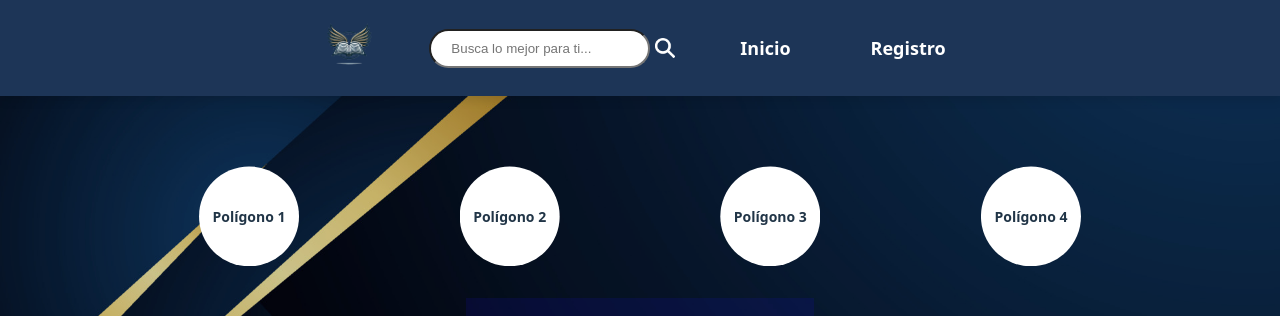
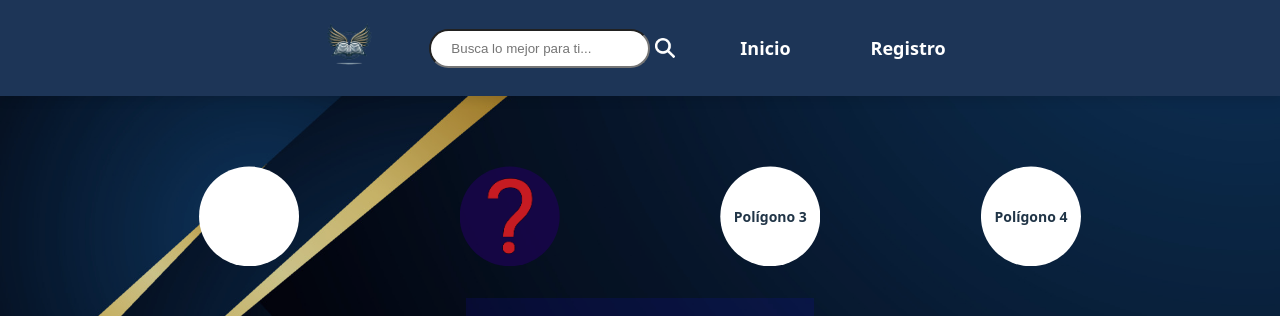
Before and after one commit to Alejost7/Book-Trading, a React (Vite) app: page / in a window 1280 px wide. Shown: the top 316 px of the page. Built offline with nearby package versions, Linux system fonts and the light colour scheme; grey boxes are pictures that could not be loaded.

Commit message:
NEW: cosas

```diff
--- a/src/components/inicio/Poligonos.jsx
+++ b/src/components/inicio/Poligonos.jsx
@@ -2,8 +2,8 @@ import '../../styles/poligonos.css';
 const Poligonos = () => {
     return(
         <div className="poligonos">
-            <div className="poligono poligono1">Polígono 1</div>
-            <div className="poligono poligono2">Polígono 2</div>
+            <div className="poligono poligono1"></div>
+            <div className="poligono poligono2"></div>
             <div className="poligono poligono3">Polígono 3</div>
             <div className="poligono poligono4">Polígono 4</div>
         </div>
--- a/src/styles/poligonos.css
+++ b/src/styles/poligonos.css
@@ -23,3 +23,10 @@
     transition: all 0.5s;
     transform: scale(1.1);
 }
+
+.poligono2 {
+    background-color: rgba(26, 4, 78, 0.801);
+    background-image: url('../assets//icons/ayuda.png');
+    background-position: center;
+    background-size: cover;
+}
```
Also changed, not shown: src/assets/icons/ayuda.png (added).
